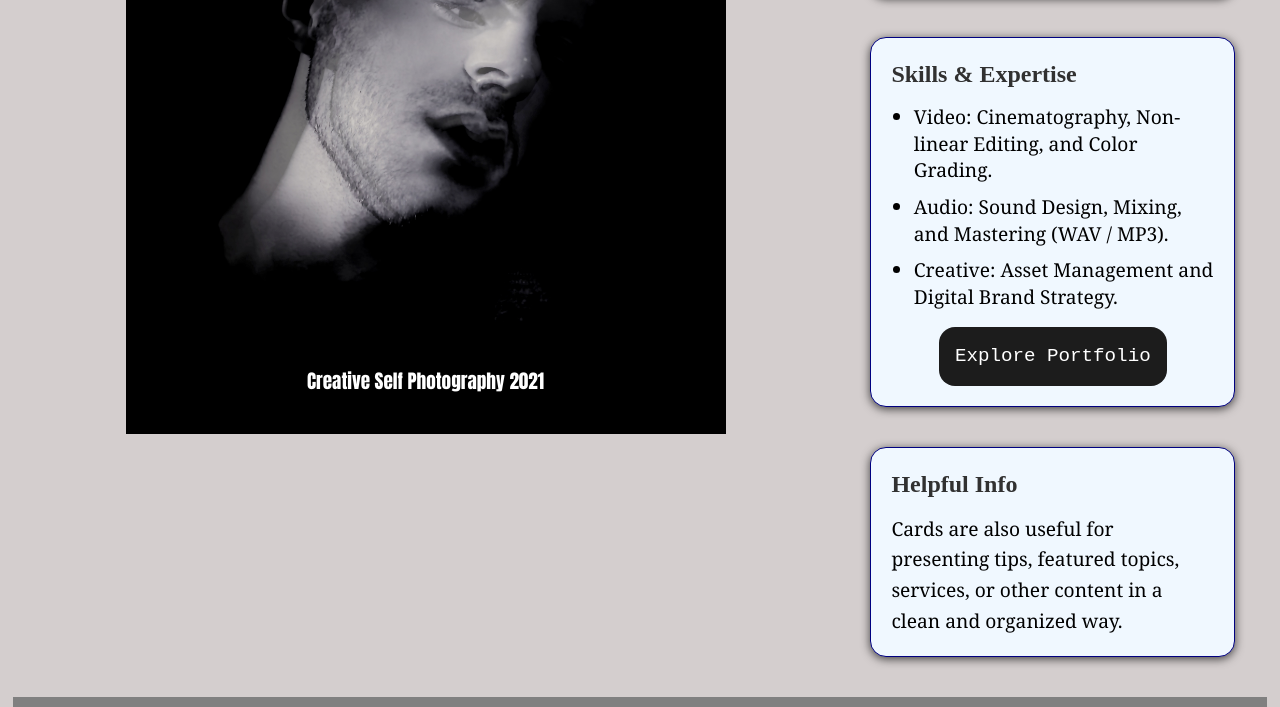
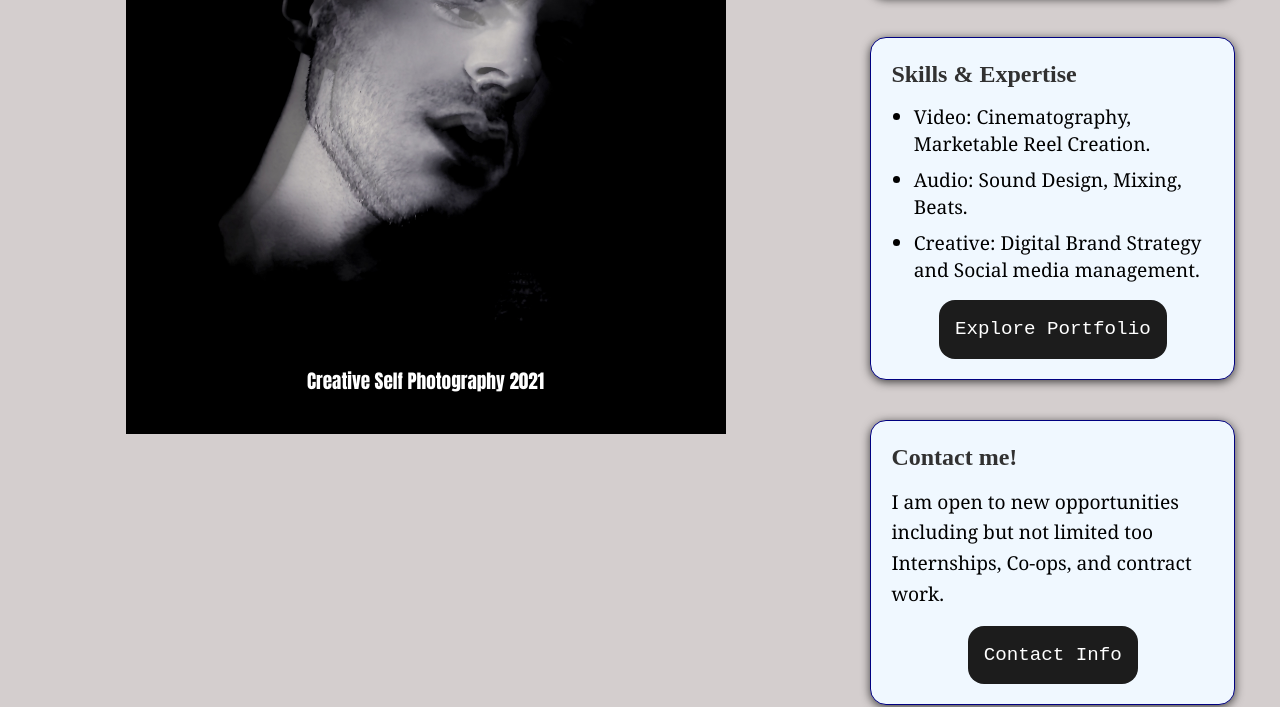
Before and after one commit to tommihensler/final, a plain HTML site: page index.html in a window 1280 px wide. Shown: the part 601-1308 px from the top of the page. Drawn offline with Linux system fonts and the light colour scheme.

Commit message:
Update index.html

```diff
--- a/index.html
+++ b/index.html
@@ -87,21 +87,25 @@
         </div>
           <p>
             <ul class="skills">
-              <li>Video: Cinematography, Non-linear Editing, and Color Grading.</li>
+              <li>Video: Cinematography, Marketable Reel Creation.</li>
 
-              <li>Audio: Sound Design, Mixing, and Mastering (WAV / MP3).</li>
+              <li>Audio: Sound Design, Mixing, Beats.</li>
 
-              <li>Creative: Asset Management and Digital Brand Strategy.</li></ul>
+              <li>Creative: Digital Brand Strategy and Social media management.</li></ul>
           </p>
           <a class="portfolio-button" href="portfolio.html">Explore Portfolio</a>
       </article>
 
       <article class="card">
         <div class="card-title">
-          <h3>Helpful Info</h3>
+          <h3>Contact me!</h3>
         </div>
 
-        <p>Cards are also useful for presenting tips, featured topics, services, or other content in a clean and organized way.</p>
+        <p>I am open to new opportunities including but not limited too Internships, Co-ops, and contract work. </p>
+
+        <a class="portfolio-button" href="contacts.html">Contact Info</a>
+
+
       </article>
     </section>
     </main>
```
